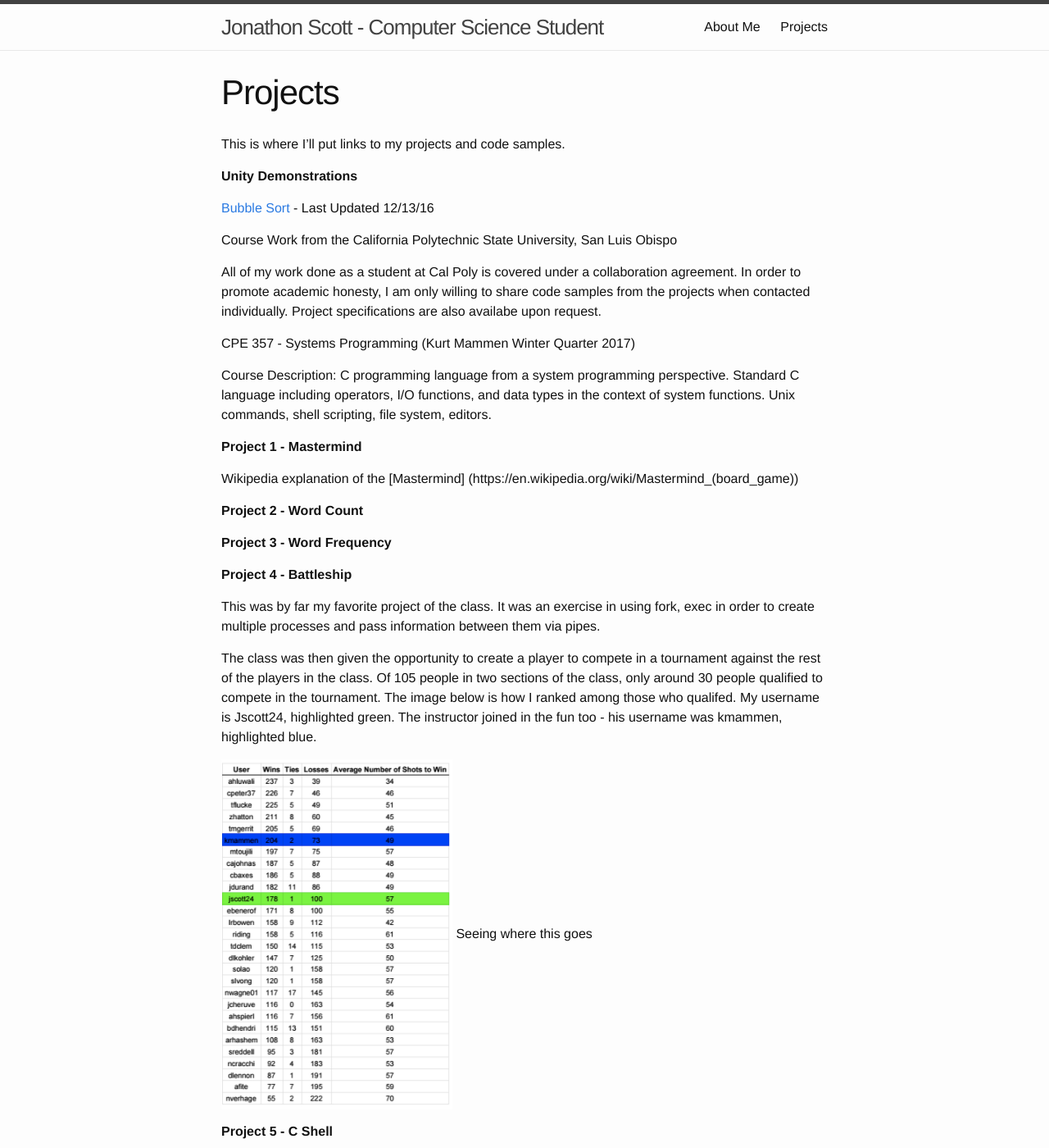
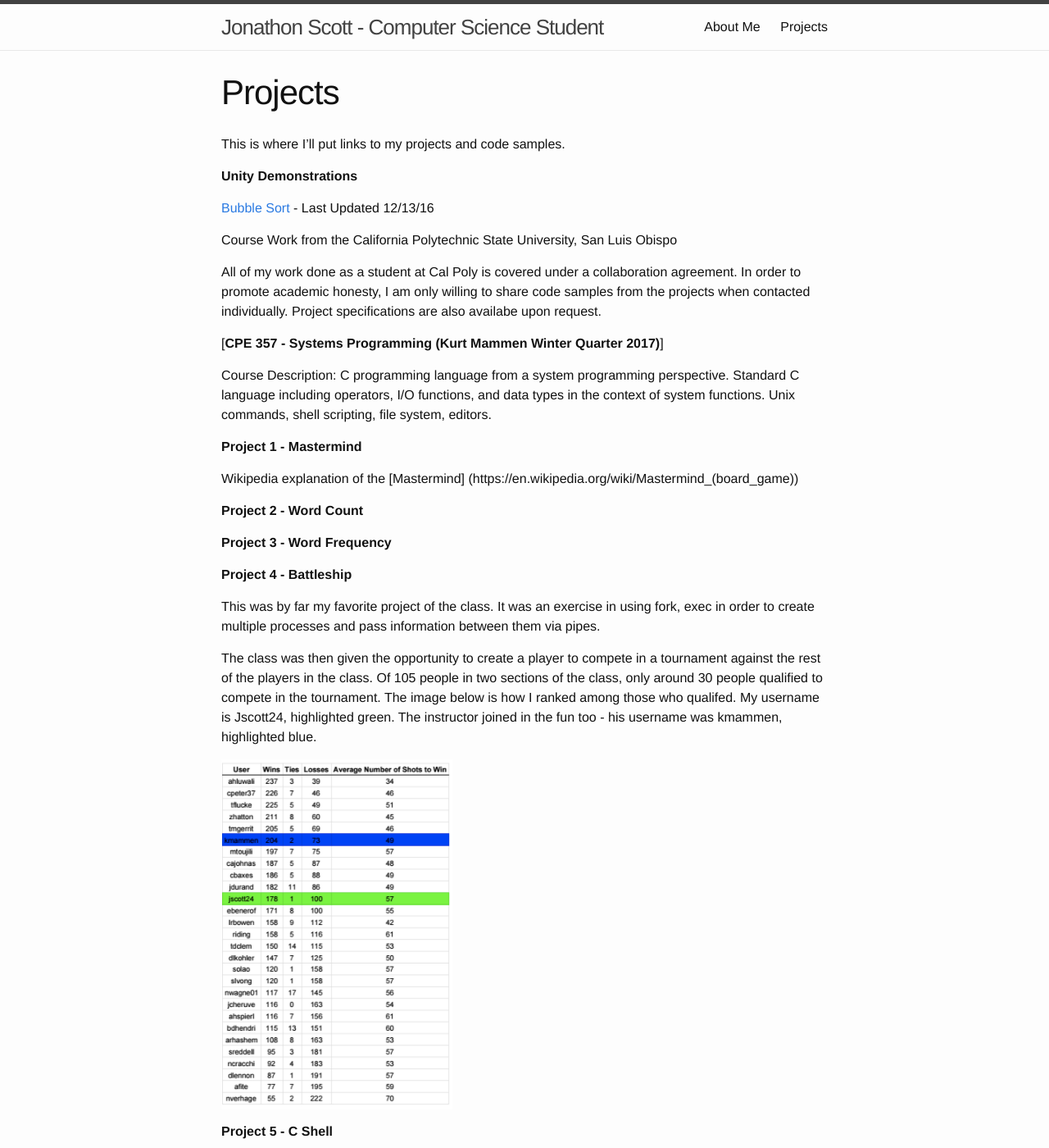
Before and after one commit to JonScott20/JonScott20.github.io, a Jekyll site: the page built from projects.md, in a window 1280 px wide and 1400 px high. Shown: the whole window at 82% size. Built offline with Jekyll 4.4.1, drawn with Linux system fonts in a browser that asks for light colours.

Commit message:
Update projects.md

```diff
--- a/projects.md
+++ b/projects.md
@@ -16,8 +16,7 @@ All of my work done as a student at Cal Poly is covered under a collaboration ag
 In order to promote academic honesty, I am only willing to share code samples from the projects when contacted individually.
 Project specifications are also availabe upon request.
 
-CPE 357 - Systems Programming (Kurt Mammen Winter Quarter 2017)
-
+[**CPE 357 - Systems Programming (Kurt Mammen Winter Quarter 2017)**]
 
 Course Description: C programming language from a system programming perspective. Standard C language including operators, I/O functions, and data types in the context of system functions. Unix commands, shell scripting, file system, editors.
 
@@ -38,7 +37,7 @@ The class was then given the opportunity to create a player to compete in a tour
 
 
 ![Project 4 Tournament Results](https://jonscott20.github.io/Files/Documents/Project4Tournament.png)
-Seeing where this goes
+
 
 
 
```
